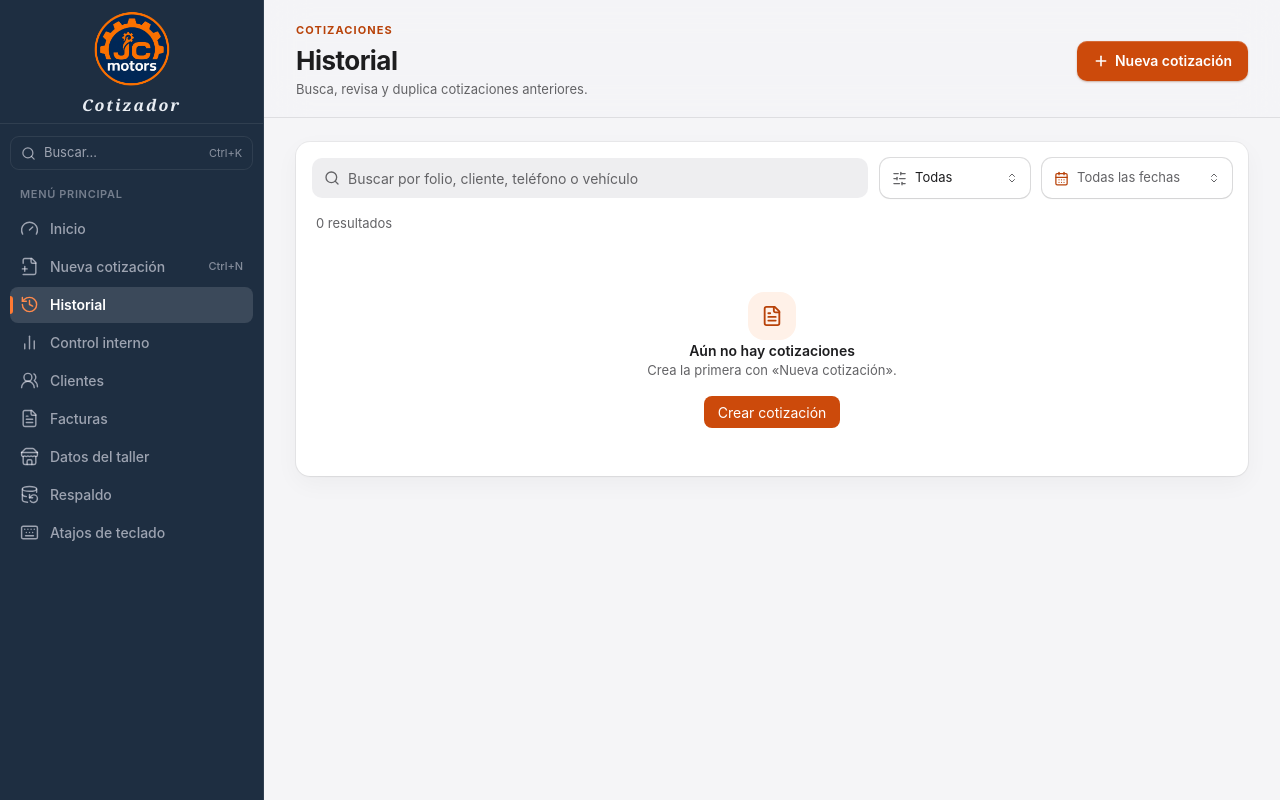
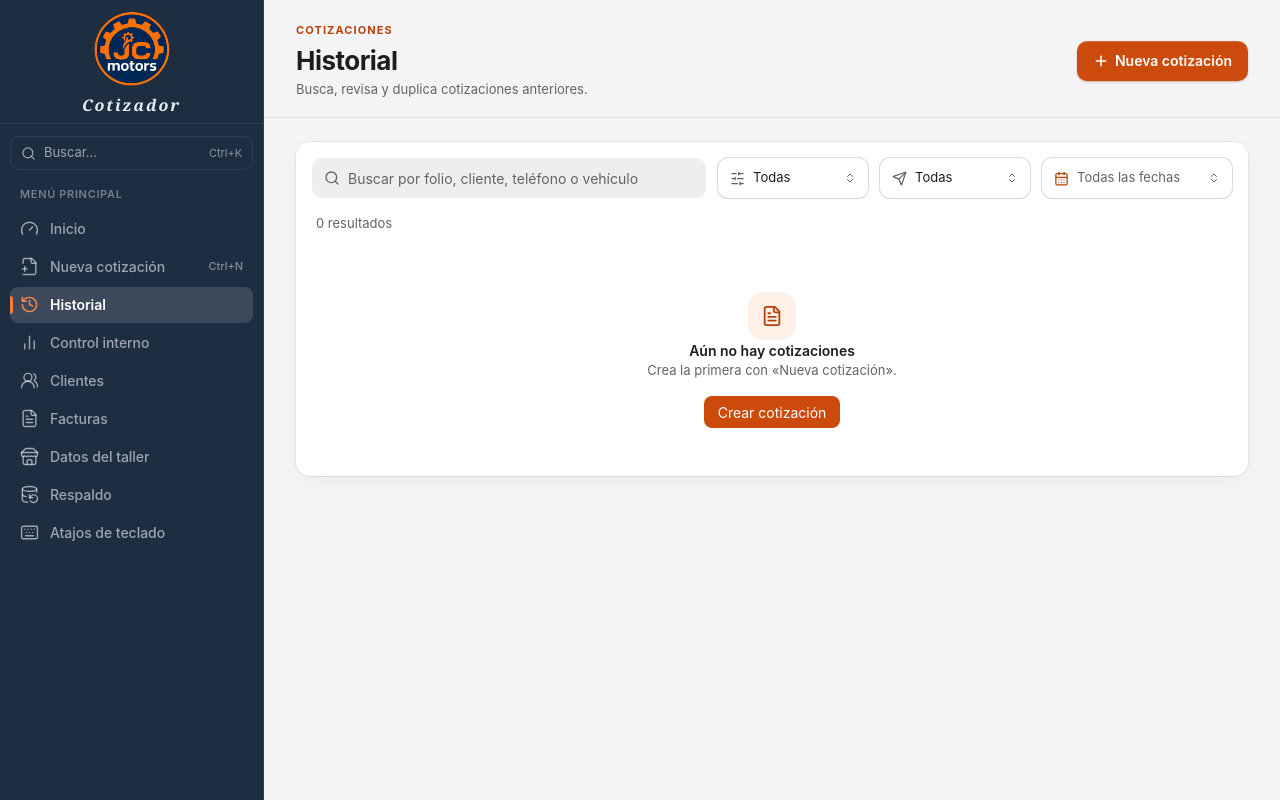
Before and after one commit to Pultron/JC-MOTORS, a React (Vite) app: page /#/historial in a window 1280 px wide. Built offline with nearby package versions, Linux system fonts and the light colour scheme.

Commit message:
feat(historial): add share filter (compartidas, sin compartir, whatsapp, correo) persisted in the URL

```diff
--- a/package.json
+++ b/package.json
@@ -9,7 +9,7 @@
     "test:quote": "node --experimental-strip-types --loader ./tests/ts-loader.mjs tests/quoteWorkflow.mjs",
     "preview": "vite preview",
     "tauri": "tauri",
-    "test": "node --experimental-strip-types --loader ./tests/ts-loader.mjs --test tests/money.mjs tests/roundCurrency.mjs tests/totalsSafety.mjs tests/sheetCount.mjs tests/invoiceMoney.mjs tests/backup.mjs tests/backupFormat.mjs tests/businessInfo.mjs tests/dateFormat.mjs tests/folioCounter.mjs tests/internalCosts.mjs tests/quotationCache.mjs tests/quotationContext.mjs tests/conceptLimit.mjs tests/numeroALetras.mjs tests/pdfAssets.mjs tests/footerContacts.mjs tests/lastSheet.mjs tests/quotationPdf.mjs tests/quoteWorkflow.mjs tests/storageMigration.mjs tests/storageSafety.mjs tests/storageUsage.mjs tests/fields.mjs tests/liveFormat.mjs tests/quoteFormRules.mjs tests/discountClamp.mjs tests/customerMatching.mjs tests/rfcValidation.mjs tests/emailSuggestions.mjs tests/quoteTemplates.mjs tests/shortcuts.mjs tests/quotationSearch.mjs tests/globalSearch.mjs tests/createId.mjs tests/userMessage.mjs tests/sqliteStorage.mjs tests/sqliteRepositories.mjs tests/dataBoot.mjs tests/capabilitiesStatic.mjs tests/shareMessage.mjs tests/shareQuotation.mjs tests/shareStatus.mjs"
+    "test": "node --experimental-strip-types --loader ./tests/ts-loader.mjs --test tests/money.mjs tests/roundCurrency.mjs tests/totalsSafety.mjs tests/sheetCount.mjs tests/invoiceMoney.mjs tests/backup.mjs tests/backupFormat.mjs tests/businessInfo.mjs tests/dateFormat.mjs tests/folioCounter.mjs tests/internalCosts.mjs tests/quotationCache.mjs tests/quotationContext.mjs tests/conceptLimit.mjs tests/numeroALetras.mjs tests/pdfAssets.mjs tests/footerContacts.mjs tests/lastSheet.mjs tests/quotationPdf.mjs tests/quoteWorkflow.mjs tests/storageMigration.mjs tests/storageSafety.mjs tests/storageUsage.mjs tests/fields.mjs tests/liveFormat.mjs tests/quoteFormRules.mjs tests/discountClamp.mjs tests/customerMatching.mjs tests/rfcValidation.mjs tests/emailSuggestions.mjs tests/quoteTemplates.mjs tests/shortcuts.mjs tests/quotationSearch.mjs tests/globalSearch.mjs tests/createId.mjs tests/userMessage.mjs tests/sqliteStorage.mjs tests/sqliteRepositories.mjs tests/dataBoot.mjs tests/capabilitiesStatic.mjs tests/shareMessage.mjs tests/shareQuotation.mjs tests/shareStatus.mjs tests/shareFilter.mjs"
   },
   "dependencies": {
     "jspdf": "4.2.1",
--- a/src/components/historial/StatusCombo.tsx
+++ b/src/components/historial/StatusCombo.tsx
@@ -1,6 +1,7 @@
 import { useId, useState } from 'react';
 import type { KeyboardEvent } from 'react';
 import { Check, ChevronsUpDown, SlidersHorizontal } from 'lucide-react';
+import type { ReactNode } from 'react';
 
 export interface StatusOption {
   value: string;
@@ -14,10 +15,16 @@ interface StatusComboProps {
   open: boolean;
   onOpenChange: (open: boolean) => void;
   onChange: (value: string) => void;
+  /** Defaults to the status filter; the share filter reuses this combo with its own ids, labels and icon. */
+  testId?: string;
+  ariaLabel?: string;
+  menuLabel?: string;
+  className?: string;
+  icon?: ReactNode;
 }
 
 /** Reemplazo del <select> nativo: pop-up button de macOS con menú translúcido y conteos. */
-export function StatusCombo({ value, options, open, onOpenChange, onChange }: StatusComboProps) {
+export function StatusCombo({ value, options, open, onOpenChange, onChange, testId = 'hi-status', ariaLabel = 'Filtrar por estado', menuLabel = 'Estado', className = 'hi-ctl--status', icon }: StatusComboProps) {
   const listId = useId();
   const selectedIndex = Math.max(0, options.findIndex((option) => option.value === value));
   const [highlight, setHighlight] = useState(selectedIndex);
@@ -55,10 +62,10 @@ export function StatusCombo({ value, options, open, onOpenChange, onChange }: St
     <div className="hi-pop">
       <button
         type="button"
-        className="hi-ctl hi-ctl--status"
-        data-testid="hi-status"
+        className={`hi-ctl ${className}`}
+        data-testid={testId}
         role="combobox"
-        aria-label="Filtrar por estado"
+        aria-label={ariaLabel}
         aria-haspopup="listbox"
         aria-expanded={open}
         aria-controls={listId}
@@ -66,12 +73,12 @@ export function StatusCombo({ value, options, open, onOpenChange, onChange }: St
         onClick={() => (open ? onOpenChange(false) : show())}
         onKeyDown={handleKeyDown}
       >
-        <SlidersHorizontal size={15} aria-hidden="true" className="hi-ctl-lead" />
+        {icon ?? <SlidersHorizontal size={15} aria-hidden="true" className="hi-ctl-lead" />}
         <span className="hi-ctl-text">{current.label}</span>
         <ChevronsUpDown size={12} aria-hidden="true" className="hi-ctl-chev" />
       </button>
       {open && (
-        <div className="hi-menu hi-menu--status" id={listId} role="listbox" aria-label="Estado" data-testid="hi-status-menu">
+        <div className="hi-menu hi-menu--status" id={listId} role="listbox" aria-label={menuLabel} data-testid={`${testId}-menu`}>
           {options.map((option, index) => (
             <div
               key={option.value}
@@ -79,7 +86,7 @@ export function StatusCombo({ value, options, open, onOpenChange, onChange }: St
               role="option"
               aria-selected={option.value === value}
               data-value={option.value}
-              data-testid="hi-status-option"
+              data-testid={`${testId}-option`}
               data-highlighted={index === highlight}
               className="hi-option"
               onMouseEnter={() => setHighlight(index)}
--- a/src/pages/HistoryPage.tsx
+++ b/src/pages/HistoryPage.tsx
@@ -1,5 +1,5 @@
 import { useEffect, useMemo, useRef, useState } from 'react';
-import { FileText, Plus, Search, SearchX } from 'lucide-react';
+import { FileText, Plus, Search, SearchX, Send } from 'lucide-react';
 import { useNavigate, useSearchParams } from 'react-router';
 import { Pagination } from '../components/Pagination';
 import { EmptyState, emptyKind } from '../components/ui/EmptyState';
@@ -7,6 +7,8 @@ import { searchQuotations } from '../search/quotationSearch';
 import { useDebouncedValue } from '../search/useDebouncedValue';
 import { DateRangeFilter } from '../components/historial/DateRangeFilter';
 import { StatusCombo } from '../components/historial/StatusCombo';
+import { filterByShare, SHARE_FILTERS, SHARE_FILTER_LABEL, shareFilterEmptyTitle, shareFilterFromParam } from '../services/shareFilter';
+import type { ShareFilter } from '../services/shareFilter';
 import { QuotationActionsMenu } from '../components/QuotationActionsMenu';
 import { QuotationPdfDialog } from '../components/QuotationPdfDialog';
 import { ShareStatusLine } from '../components/share/ShareStatusLine';
@@ -23,7 +25,7 @@ import { formatDate } from '../utils/dateFormat';
 import '../styles/historial.css';
 
 type StatusFilter = 'Todas' | QuotationStatus;
-type OpenMenu = 'status' | 'range' | null;
+type OpenMenu = 'status' | 'envio' | 'range' | null;
 
 const NO_RANGE: DateRange = { start: '', end: '' };
 const STATUSES: StatusFilter[] = ['Todas', 'Aprobada', 'Pendiente', 'Cancelada', 'Vencida'];
@@ -43,6 +45,7 @@ export function HistoryPage() {
   const [params, setParams] = useSearchParams();
   const committedSearch = params.get('q') ?? '';
   const status = statusFromParam(params.get('estado'));
+  const share = shareFilterFromParam(params.get('envio'));
   const requestedPage = pageFromParam(params.get('p'));
   const [search, setSearch] = useState(committedSearch);
   const debouncedSearch = useDebouncedValue(search);
@@ -65,21 +68,24 @@ export function HistoryPage() {
     return day >= range.start && day <= range.end;
   })), [searched, range, hasRange]);
 
-  const filtered = useMemo(
+  const byStatus = useMemo(
     () => (status === 'Todas' ? searchAndRange : searchAndRange.filter((quotation) => quotation.status === status)),
     [searchAndRange, status],
   );
+  const filtered = useMemo(() => filterByShare(byStatus, share), [byStatus, share]);
+  const byShare = useMemo(() => filterByShare(searchAndRange, share), [searchAndRange, share]);
 
   const pageCount = Math.max(1, Math.ceil(filtered.length / PAGE_SIZE));
   const page = Math.min(requestedPage, pageCount);
   const pageStart = (page - 1) * PAGE_SIZE;
   const visible = useMemo(() => filtered.slice(pageStart, pageStart + PAGE_SIZE), [filtered, pageStart]);
 
-  function updateParams(changes: { q?: string; estado?: StatusFilter; p?: number }) {
+  function updateParams(changes: { q?: string; estado?: StatusFilter; envio?: ShareFilter; p?: number }) {
     setParams((current) => {
       const next = new URLSearchParams(current);
       if (changes.q !== undefined) { if (changes.q.trim()) next.set('q', changes.q); else next.delete('q'); }
       if (changes.estado !== undefined) { if (changes.estado !== 'Todas') next.set('estado', changes.estado.toLowerCase()); else next.delete('estado'); }
+      if (changes.envio !== undefined) { if (changes.envio !== 'todas') next.set('envio', changes.envio); else next.delete('envio'); }
       if (changes.p !== undefined && changes.p > 1) next.set('p', String(changes.p));
       else next.delete('p');
       return next;
@@ -95,15 +101,22 @@ export function HistoryPage() {
   const statusOptions = useMemo(() => STATUSES.map((value) => ({
     value,
     label: value,
-    count: value === 'Todas' ? searchAndRange.length : searchAndRange.filter((quotation) => quotation.status === value).length,
-  })), [searchAndRange]);
+    count: value === 'Todas' ? byShare.length : byShare.filter((quotation) => quotation.status === value).length,
+  })), [byShare]);
 
-  const hasFilters = search.trim() !== '' || committedSearch !== '' || status !== 'Todas' || hasRange;
+  const shareOptions = useMemo(() => SHARE_FILTERS.map((value) => ({
+    value,
+    label: SHARE_FILTER_LABEL[value],
+    count: filterByShare(status === 'Todas' ? searchAndRange : searchAndRange.filter((quotation) => quotation.status === status), value).length,
+  })), [searchAndRange, status]);
+
+  const hasFilters = search.trim() !== '' || committedSearch !== '' || status !== 'Todas' || share !== 'todas' || hasRange;
   const bump = () => setTick((value) => value + 1);
 
   function changeSearch(value: string) { setSearch(value); }
   // Any filter change goes through updateParams without `p`, which restarts at page 1.
   function changeStatus(value: string) { updateParams({ estado: value as StatusFilter }); bump(); }
+  function changeShare(value: string) { updateParams({ envio: value as ShareFilter }); bump(); }
   function changeRange(value: DateRange) { setRange(value); updateParams({}); bump(); }
   function changePage(next: number) {
     updateParams({ p: next });
@@ -121,7 +134,9 @@ export function HistoryPage() {
   }
 
   const countLabel = `${filtered.length} ${filtered.length === 1 ? 'resultado' : 'resultados'}`;
-  const kind = emptyKind(quotations.length, searched.length, filtered.length, committedSearch.trim() !== '', status !== 'Todas');
+  // A share filter counts as an active filter for emptyKind; when it is the reason for the empty result it gets its own message.
+  const baseKind = emptyKind(quotations.length, searched.length, filtered.length, committedSearch.trim() !== '', status !== 'Todas' || share !== 'todas');
+  const kind = baseKind === 'status' && share !== 'todas' ? 'envio' : baseKind;
 
   return (
     <div className="hi-page" data-testid="historial-page">
@@ -154,6 +169,18 @@ export function HistoryPage() {
               />
             </label>
             <StatusCombo value={status} options={statusOptions} open={openMenu === 'status'} onOpenChange={(open) => setOpenMenu(open ? 'status' : null)} onChange={changeStatus} />
+            <StatusCombo
+              value={share}
+              options={shareOptions}
+              open={openMenu === 'envio'}
+              onOpenChange={(open) => setOpenMenu(open ? 'envio' : null)}
+              onChange={changeShare}
+              testId="hi-envio"
+              ariaLabel="Filtrar por envío"
+              menuLabel="Envío"
+              className="hi-ctl--share"
+              icon={<Send size={15} aria-hidden="true" className="hi-ctl-lead" />}
+            />
             <DateRangeFilter value={range} open={openMenu === 'range'} onOpenChange={(open) => setOpenMenu(open ? 'range' : null)} onChange={changeRange} />
           </div>
 
@@ -232,6 +259,9 @@ export function HistoryPage() {
           {!isLoading && filtered.length === 0 && kind === 'status' && (
             <EmptyState testId="hi-empty" icon={<SearchX size={22} />} title={`No hay cotizaciones con estado ${status}`} action={{ label: 'Quitar filtro', testId: 'hi-empty-clear', onClick: () => changeStatus('Todas') }} />
           )}
+          {!isLoading && filtered.length === 0 && kind === 'envio' && (
+            <EmptyState testId="hi-empty" icon={<SearchX size={22} />} title={shareFilterEmptyTitle(share)} action={{ label: 'Quitar filtro', testId: 'hi-empty-clear', onClick: () => changeShare('todas') }} />
+          )}
         </section>
       </div>
 
--- /dev/null
+++ b/src/services/shareFilter.ts
@@ -0,0 +1,46 @@
+import { shareStatusOf } from './shareStatus';
+import type { ShareRecord } from './shareStatus';
+
+// ---- Filter ----------------------------------------------------------------------------------------------------
+
+export type ShareFilter = 'todas' | 'compartidas' | 'sin-compartir' | 'whatsapp' | 'correo';
+
+export const SHARE_FILTERS: readonly ShareFilter[] = ['todas', 'compartidas', 'sin-compartir', 'whatsapp', 'correo'];
+
+export const SHARE_FILTER_LABEL: Record<ShareFilter, string> = {
+  todas: 'Todas',
+  compartidas: 'Compartidas',
+  'sin-compartir': 'Sin compartir',
+  whatsapp: 'WhatsApp',
+  correo: 'Correo',
+};
+
+/** Unknown or absent URL values fall back to "todas". */
+export function shareFilterFromParam(value: string | null): ShareFilter {
+  const normalized = value?.trim().toLowerCase();
+  return SHARE_FILTERS.find((entry) => entry === normalized) ?? 'todas';
+}
+
+export function matchesShareFilter(record: ShareRecord, filter: ShareFilter): boolean {
+  if (filter === 'todas') return true;
+  const status = shareStatusOf(record);
+  if (filter === 'sin-compartir') return status.kind === 'none';
+  if (status.kind === 'none') return false;
+  if (filter === 'compartidas') return true;
+  return status.medium === (filter === 'whatsapp' ? 'whatsapp' : 'email');
+}
+
+export function filterByShare<T extends ShareRecord>(quotations: readonly T[], filter: ShareFilter): T[] {
+  return filter === 'todas' ? [...quotations] : quotations.filter((quotation) => matchesShareFilter(quotation, filter));
+}
+
+/** Empty-state title for a share filter that matched nothing. */
+export function shareFilterEmptyTitle(filter: ShareFilter): string {
+  switch (filter) {
+    case 'sin-compartir': return 'No hay cotizaciones sin compartir';
+    case 'compartidas': return 'No hay cotizaciones compartidas';
+    case 'whatsapp': return 'No hay cotizaciones compartidas por WhatsApp';
+    case 'correo': return 'No hay cotizaciones compartidas por correo';
+    default: return 'No hay cotizaciones';
+  }
+}
--- a/src/styles/historial.css
+++ b/src/styles/historial.css
@@ -51,7 +51,7 @@
 .hi-ctl { display: inline-flex; align-items: center; gap: 8px; height: 40px; padding: 0 12px; border: 0; border-radius: 10px; background: #fff; color: var(--text); font: inherit; font-size: 13px; text-align: left; box-shadow: 0 0 0 1px rgb(60 60 67 / 18%), 0 1px 2px rgb(0 0 0 / 5%); transition: background-color 180ms var(--ease), box-shadow 180ms var(--ease); }
 .hi-ctl:hover { background: #f2f2f4; }
 .hi-ctl:active { transform: scale(.99); }
-.hi-ctl--status { min-width: 150px; }
+.hi-ctl--status, .hi-ctl--share { min-width: 150px; }
 .hi-ctl--range { min-width: 190px; }
 .hi-ctl--range[data-active="true"] { padding-right: 36px; }
 .hi-range-clear { position: absolute; top: 8px; right: 8px; display: flex; align-items: center; justify-content: center; width: 24px; height: 24px; padding: 0; border: 0; border-radius: 6px; background: transparent; color: var(--accent-text); transition: background-color 180ms var(--ease), transform 120ms var(--ease); }
@@ -59,14 +59,14 @@
 .hi-range-clear:active { transform: scale(.92); }
 .hi-pop .profit-range-popover { z-index: 40; }
 .hi-ctl-lead { flex: none; color: var(--accent-text); }
-.hi-ctl--status .hi-ctl-lead { color: var(--text-2); }
+.hi-ctl--status .hi-ctl-lead, .hi-ctl--share .hi-ctl-lead { color: var(--text-2); }
 .hi-ctl-text { flex: 1; white-space: nowrap; }
 .hi-ctl-text[data-empty="true"] { color: var(--text-2); }
 .hi-ctl-chev { flex: none; color: var(--text-2); }
 
 /* ---- Menús translúcidos ---- */
 .hi-menu { position: absolute; top: calc(100% + 6px); right: 0; z-index: 40; border-radius: 10px; background: rgb(255 255 255 / 82%); -webkit-backdrop-filter: blur(30px) saturate(1.8); backdrop-filter: blur(30px) saturate(1.8); box-shadow: var(--shadow-menu); transform-origin: top right; animation: hiMenuIn 140ms ease-out both; }
-.hi-menu--status { width: 200px; padding: 5px; }
+.hi-menu--status, .hi-menu--share { width: 200px; padding: 5px; }
 .hi-option { display: flex; align-items: center; gap: 4px; height: 30px; padding: 0 8px 0 4px; border-radius: 6px; font-size: 13px; }
 .hi-option[data-highlighted="true"] { background: var(--accent); color: #fff; }
 .hi-option-check { display: inline-flex; flex: none; align-items: center; justify-content: center; width: 14px; margin-right: 6px; }
@@ -141,7 +141,7 @@
 
 @media (max-width: 640px) {
   .hi-header, .hi-body { padding-left: 16px; padding-right: 16px; }
-  .hi-ctl--status, .hi-ctl--range { flex: 1 1 140px; }
+  .hi-ctl--status, .hi-ctl--share, .hi-ctl--range { flex: 1 1 140px; }
 }
 
 /* En ventanas angostas los controles se reparten en varias líneas: los menús se anclan a la barra, no al botón, para no salirse de la pantalla. */
--- /dev/null
+++ b/tests/shareFilter.mjs
@@ -0,0 +1,26 @@
+process.env.TZ = 'America/Mazatlan';
+import assert from 'node:assert/strict';
+import { test } from 'node:test';
+import { filterByShare, matchesShareFilter, shareFilterEmptyTitle, shareFilterFromParam } from '../src/services/shareFilter.ts';
+
+const WA = { sharedAt: '2026-11-13T00:48:00.000Z', sharedVia: 'whatsapp' };
+const MAIL = { sharedAt: '2026-11-03T16:10:00.000Z', sharedVia: 'email' };
+
+test('share filter: param parsing and matching', () => {
+  assert.equal(shareFilterFromParam(null), 'todas');
+  assert.equal(shareFilterFromParam('basura'), 'todas');
+  assert.equal(shareFilterFromParam('Sin-Compartir'), 'sin-compartir');
+  const rows = [{ id: 1 }, { id: 2, ...WA }, { id: 3, ...MAIL }, { id: 4, sharedAt: 'x', sharedVia: 'email' }];
+  const ids = (filter) => filterByShare(rows, filter).map((row) => row.id);
+  assert.deepEqual(ids('todas'), [1, 2, 3, 4]);
+  assert.deepEqual(ids('compartidas'), [2, 3]);
+  assert.deepEqual(ids('sin-compartir'), [1, 4]);
+  assert.deepEqual(ids('whatsapp'), [2]);
+  assert.deepEqual(ids('correo'), [3]);
+  assert.equal(matchesShareFilter({}, 'whatsapp'), false);
+});
+
+test('share filter empty titles', () => {
+  assert.equal(shareFilterEmptyTitle('sin-compartir'), 'No hay cotizaciones sin compartir');
+  assert.match(shareFilterEmptyTitle('correo'), /correo/);
+});
```
